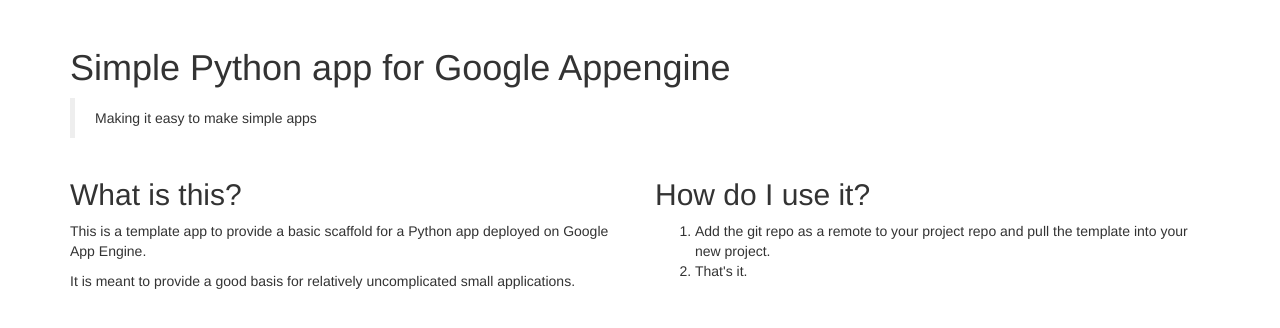
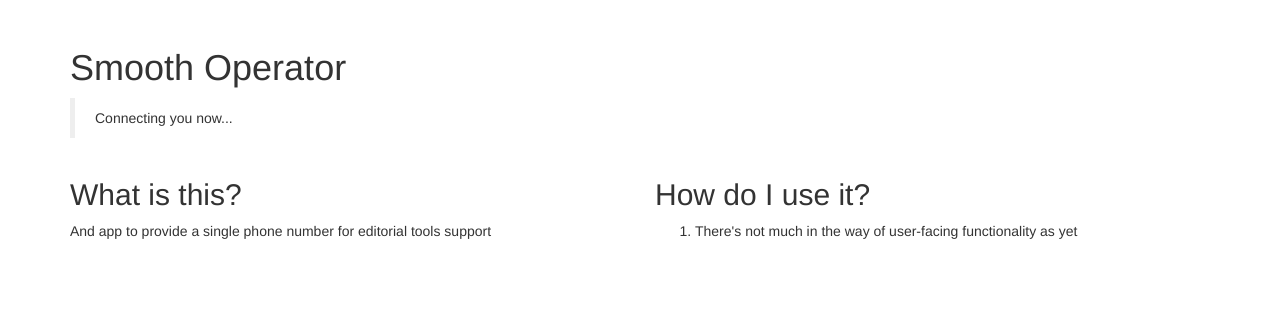
Before and after one commit to guardian/gdn-smooth-operator, a Python web app: template templates/index.html in a window 1280 px wide. Shown: the top 328 px of the page. Run offline with Jinja, Linux system fonts and the light colour scheme; the template is opened without the code that fills it, so the values that code supplies are empty; some libraries are stand-ins or nearby versions.

Commit message:
Changes the front page from the boilerplate

```diff
--- a/templates/index.html
+++ b/templates/index.html
@@ -1,29 +1,27 @@
 {% extends 'base.html' %}
 
-{% block title %}Simple python app example{% endblock %}
+{% block title %}Smooth Operator{% endblock %}
 
 {% block content %}
 <div class="container">
 	<div class="row">
 		<div class="col-md-12">
-			<h1 class="article-heading">Simple Python app for Google Appengine</h1>
+			<h1 class="article-heading">Smooth Operator</h1>
 
-			<blockquote>Making it easy to make simple apps</blockquote>
+			<blockquote>Connecting you now...</blockquote>
 		</div>
 	</div>
 
 	<div class="row">
 		<div class="col-md-6">
 			<h2 class="sub-heading">What is this?</h2>
-			<p>This is a template app to provide a basic scaffold for a Python app deployed on Google App Engine.</p>
-			<p>It is meant to provide a good basis for relatively uncomplicated small applications.</p>
+			<p>And app to provide a single phone number for editorial tools support</p>
 		</div>
 		<div class="col-md-6">
 			<h2 class="sub-heading">How do I use it?</h2>
 
 			<ol>
-				<li>Add the git repo as a remote to your project repo and pull the template into your new project.</li>
-				<li>That's it.</li>
+				<li>There's not much in the way of user-facing functionality as yet</li>
 			</ol>
 
 
```
